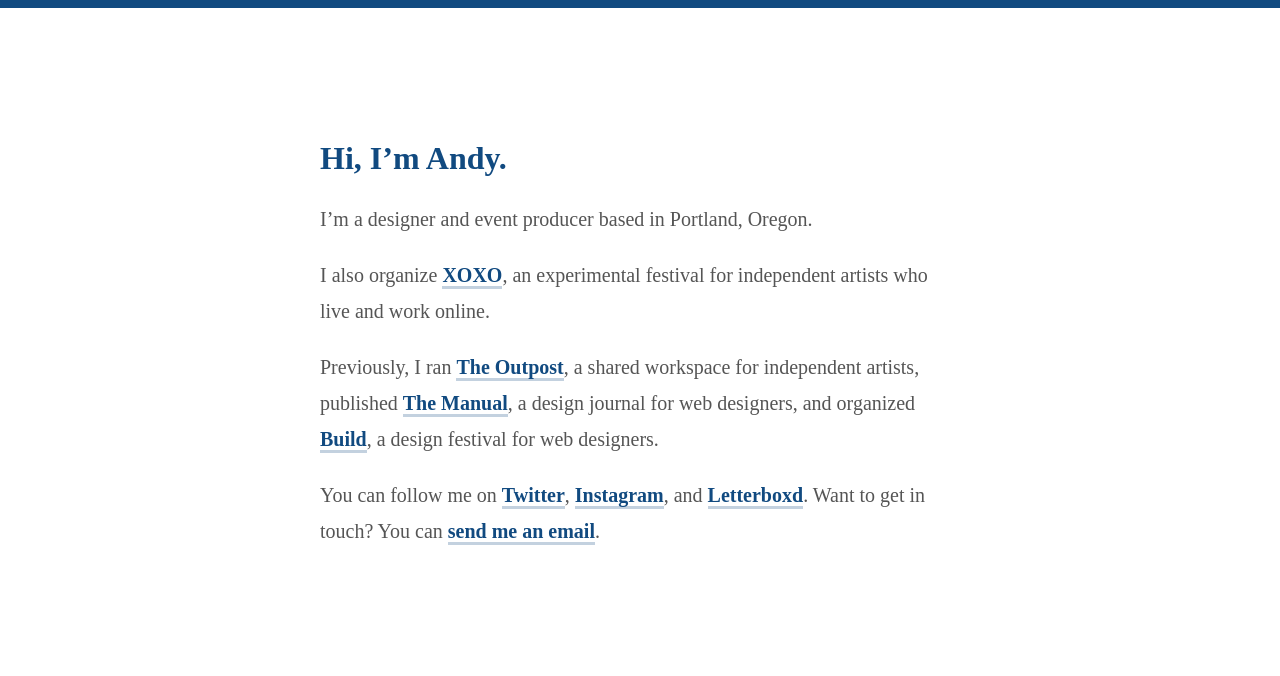
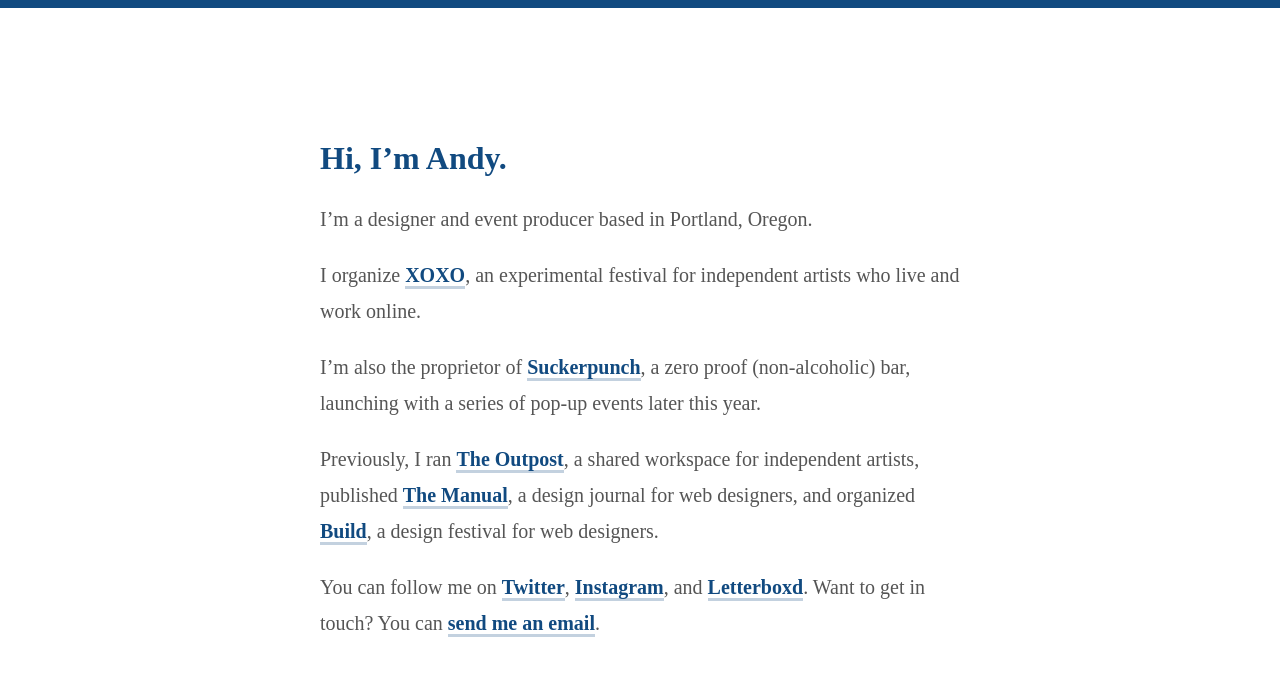
Before and after one commit to andymcmillan/andymcmillan, a Jekyll site: the page built from index.md, in a window 1280 px wide. Shown: the top 676 px of the page. Built offline with Jekyll 4.4.1, drawn with Linux system fonts in a browser that asks for light colours.

Commit message:
Update index.md

```diff
--- a/index.md
+++ b/index.md
@@ -7,7 +7,9 @@
 
 I'm a designer and event producer based in Portland, Oregon.
 
-I also organize [XOXO](http://xoxofest.com), an experimental festival for independent artists who live and work online.
+I organize [XOXO](http://xoxofest.com), an experimental festival for independent artists who live and work online.
+
+I'm also the proprietor of [Suckerpunch](http://suckerpunchpdx.com), a zero proof (non-alcoholic) bar, launching with a series of pop-up events later this year.
 
 Previously, I ran [The Outpost](http://outpostpdx.com), a shared workspace for independent artists, published [The Manual](http://themanual.org), a design journal for web designers, and organized [Build](http://buildconf.com), a design festival for web designers.
 
```
